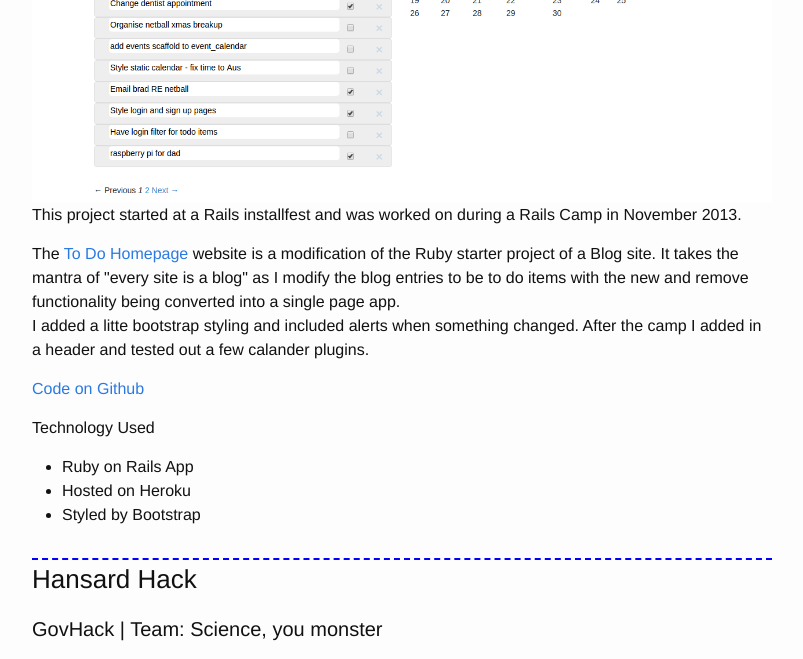
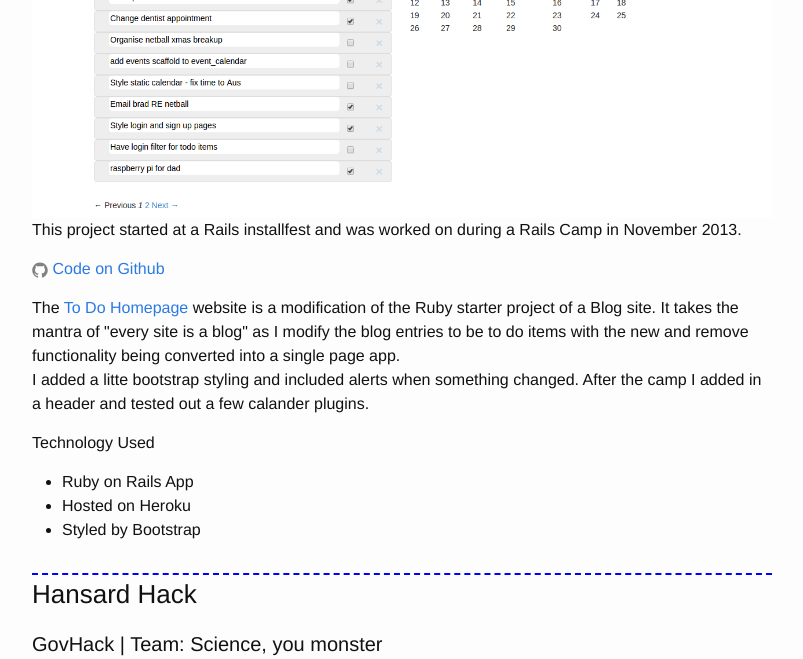
Before and after one commit to Rhiana/rhiana.github.io, a Jekyll site: the page built from portfolio.md, in a window 1280 px wide and 1400 px high, scrolled down 4011 px. Shown: the top 659 px of the window, without its empty margins (238-1041 px from the left). Built offline with Jekyll 4.4.1, drawn with Linux system fonts in a browser that asks for light colours; some of the changed text lies outside the part shown; grey boxes are pictures that could not be loaded.

```diff
--- a/portfolio.md
+++ b/portfolio.md
@@ -46,14 +46,15 @@ permalink: /portfolio/
     <iframe width="560" height="315" src="https://www.youtube.com/embed/Vzc_vsdvwZk" frameborder="0" allowfullscreen></iframe>
     <p>
       This video is about Eventable, a team project made for Govhack July 2014.<br>
-      It allows you to search for events throughout Victoria, as well as how accessible they are and allowing you to add your own accessibility ratings.<br>
+      It allows you to search for events throughout Victoria, as well as how accessible they are and allowing you to add your own accessibility ratings.
+    </p>
+    <p>
+      <a href="https://github.com/event-able/event-able" target="_blank"><span class="icon icon--github">{% include icon-github.svg %}</span>Code on Github</a>
+    </p>
+    <p>
       This combines information from Victoria Events, the City of Melbourne accessibility information and a crowd sourcing accessibility site <a href="http://wheelmap.org/en/map" target="_blank">Wheelmap</a>.<br>
       The duel purpose here being to inform people attending an event if they will be able to access it, i.e. if there is a ramp, lift or accessible toilets. As well as bring this information to the front in order to promote awareness.<br>
       The <a href="http://www.visitmelbourne.com/Events" target="_blank">Melbourne Events</a> website has since been updated with this format, making it easier to search for events which now included accessibility data.
-    </p>
-
-    <p>
-      <a href="https://github.com/event-able/event-able" target="_blank"><span class="icon icon--github">{% include icon-github.svg %}</span>Code on Github</a>
     </p>
     <p>
       <a href="https://www.govhack.org/2014-winners/" target="_blank">Awards Won</a></p>
@@ -73,7 +74,7 @@ permalink: /portfolio/
     <h4>SheHacks</h4>
     <img src="/img/mentorme.png" alt="mentorme">
     <p>This project was completed in March 2014 as part of SheHacks, Australia's first all female hack-a-thon.</p>
-    <p><a href="https://github.com/Rhiana/mentorme" target="_blank">Code on Github</a></p>
+    <p><span class="icon icon--github">{% include icon-github.svg %}</span><a href="https://github.com/Rhiana/mentorme" target="_blank">Code on Github</a></p>
     <p>The theme of the project was community, <a href="http://coffee-house-mentor.herokuapp.com/" target="_blank">CoffeeHouse Mentor</a> was set up as a "dating" site for mentee's to look for prospective mentors. Users could login and fill out a profile with their details including background, interests and what they were hoping to get out of this. They would then go to the page showing other people whoi had signed up and allowes you to search or filter responses.</p>
     <p>Technology used:</p>
     <ul>
@@ -87,10 +88,13 @@ permalink: /portfolio/
     <img src="/img/todo.png" alt="to do app">
     <p>This project started at a Rails installfest and was worked on during a Rails Camp in November 2013.</p>
     <p>
+      <a href="https://github.com/Rhiana/homepage" target="_blank"><span class="icon icon--github">{% include icon-github.svg %}</span>Code on Github</a>
+    </p>
+    <p>
       The <a href="http://rhianashomepage.herokuapp.com/todos" target="_blank">To Do Homepage</a> website is a modification of the Ruby starter project of a Blog site. It takes the mantra of "every site is a blog" as I modify the blog entries to be to do items with the new and remove functionality being converted into a single page app.<br>
       I added a litte bootstrap styling and included alerts when something changed. After the camp I added in a header and tested out a few calander plugins.
     </p>
-    <p><a href="https://github.com/Rhiana/homepage" target="_blank">Code on Github</a></p>
+
     <p>Technology Used</p>
     <ul>
       <li>Ruby on Rails App</li>
@@ -103,13 +107,16 @@ permalink: /portfolio/
     <h4>GovHack | Team: Science, you monster</h4>
     <iframe width="560" height="315" src="https://www.youtube.com/embed/9g0Tt3syInI" frameborder="0" allowfullscreen></iframe>
     <p>
-      This video is about <a href="http://2013.hackerspace.govhack.org/?q=groups/hansard-hack" target="_blank">Hansard Hack</a>, a team project made for Govhack July 2013.<br>
+      This video is about <a href="http://2013.hackerspace.govhack.org/?q=groups/hansard-hack" target="_blank">Hansard Hack</a>, a team project made for Govhack July 2013.
+    </p>
+    <p>
+      <a href="https://github.com/DanielHeath/hansard-hack" target="_black"><span class="icon icon--github">{% include icon-github.svg %}</span>Code on Github</a>
+    </p>
+    <p>
       It collates Government transcripts of Hansard data and displays them graphically per politician on the most popular words they use (removing small words like um and or but).<br>
       This uses the D3 JavaScript library with added parameters measuring the intent of the word, being positive, negative or neutral and assigning size and colour value to visually show what a politician is about.
     </p>
-    <p>
-      <a href="https://github.com/DanielHeath/hansard-hack" target="_black">Code on Github</a>
-    </p>
+
     <p><a href="http://archive.govhack.org/2013-winners/" target="_blank">Awards won</a></p>
     <ul>
       <li>National Prize: Data Journalism, Best government analysis</li>
```
